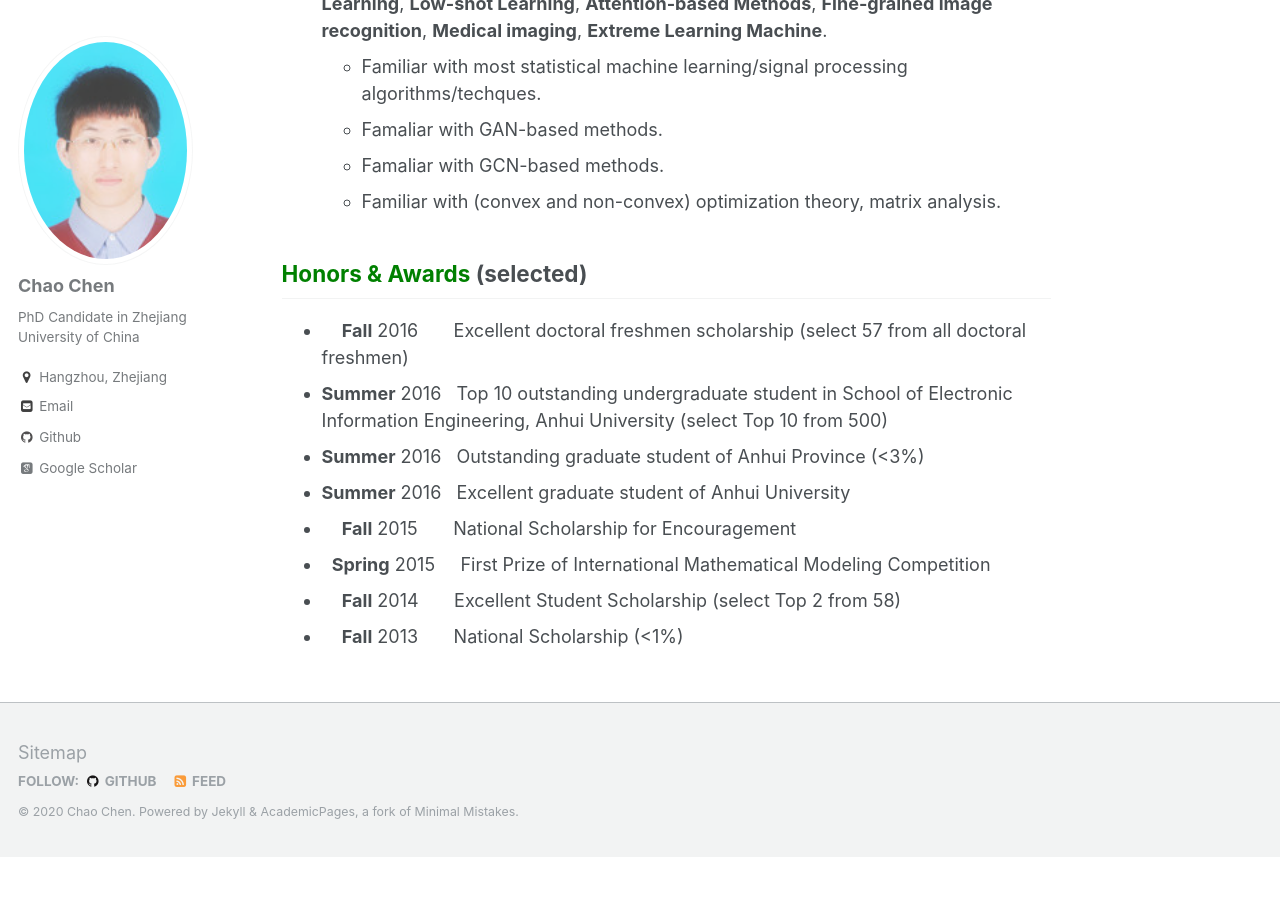
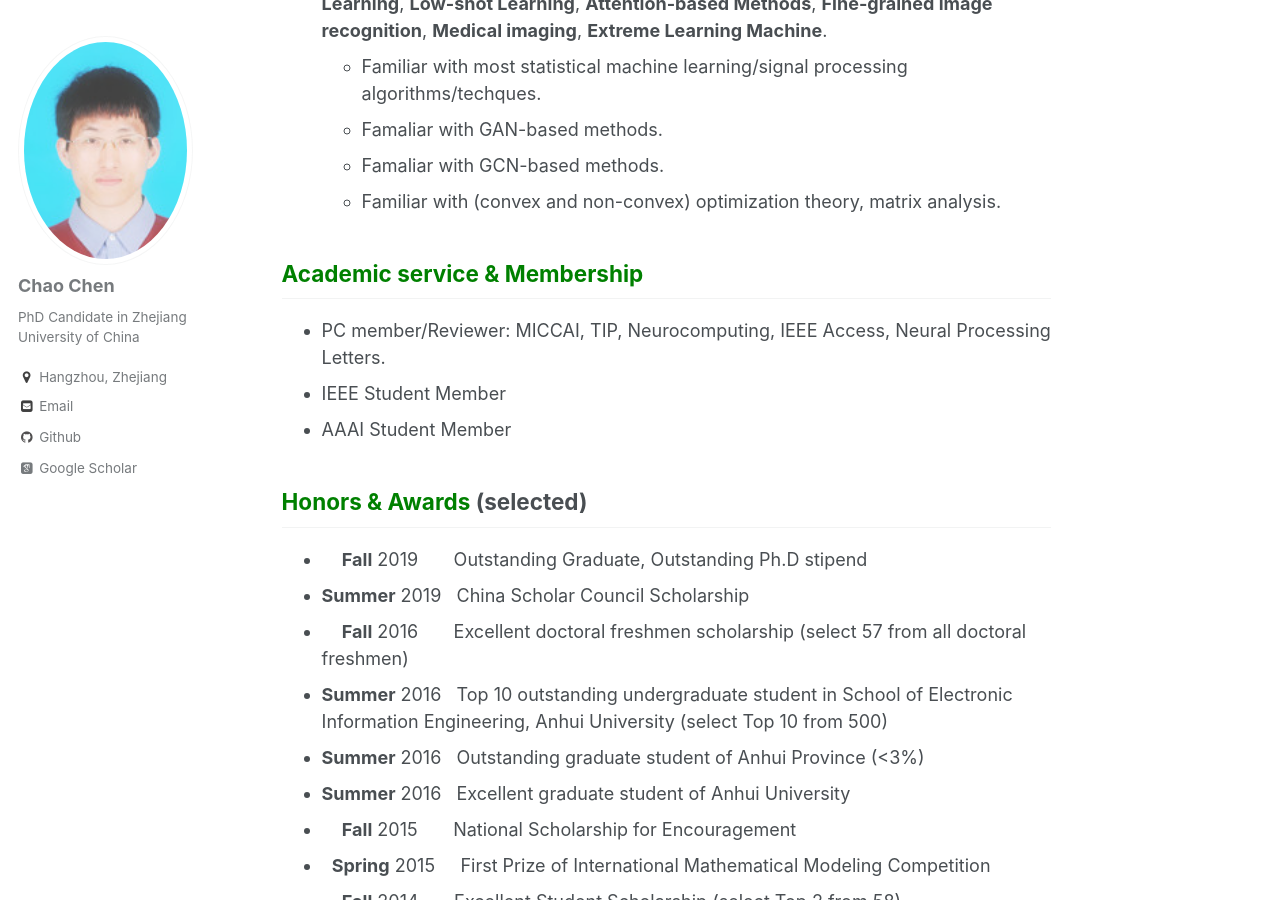
Before and after one commit to chenchao666/chenchao666.github.io, a Jekyll site: the page built from _pages/about.md, in a window 1280 px wide and 900 px high, scrolled down 2286 px. Built offline with Jekyll 4.4.1, drawn with Linux system fonts in a browser that asks for light colours; some web fonts are replaced; before the commit the page ends 3143 px from its top, so only the background shows below that.

Commit message:
Update about.md

```diff
--- a/_pages/about.md
+++ b/_pages/about.md
@@ -52,7 +52,15 @@ the common subspace,” **Neural Computing and Applications**. [paper](https://l
   - Famaliar with GCN-based methods.
   - Familiar with (convex and non-convex) optimization theory, matrix analysis.
 
+## <span style="color: green"> Academic service & Membership </span>
+* PC member/Reviewer: MICCAI, TIP, Neurocomputing, IEEE Access, Neural Processing Letters.
+* IEEE Student Member
+* AAAI Student Member
+
+
 ## <span style="color: green"> Honors & Awards </span>(selected)
+*  &nbsp; &nbsp; **Fall** 2019  &nbsp; &nbsp; &nbsp; Outstanding Graduate, Outstanding Ph.D stipend
+* **Summer** 2019 &nbsp; China Scholar Council Scholarship
 *  &nbsp; &nbsp; **Fall** 2016  &nbsp; &nbsp; &nbsp; Excellent doctoral freshmen scholarship (select 57 from all doctoral freshmen)
 * **Summer** 2016 &nbsp; Top 10 outstanding undergraduate student in School of Electronic Information Engineering, Anhui University (select Top 10 from 500)
 * **Summer** 2016 &nbsp; Outstanding graduate student of Anhui Province (<3%)
```
